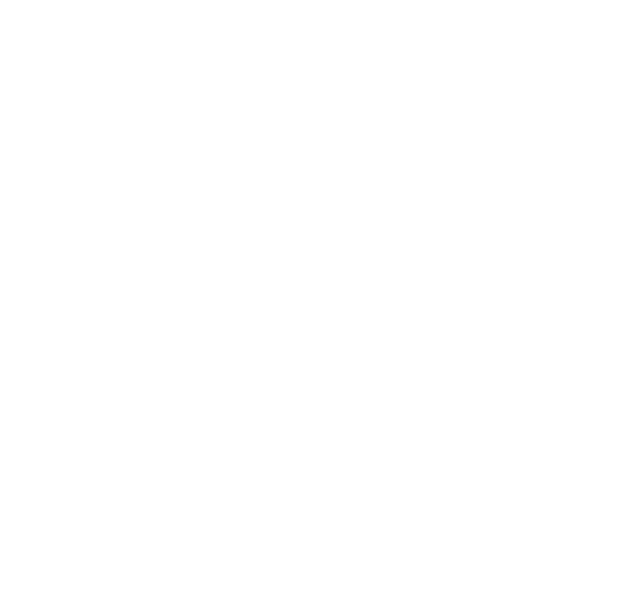
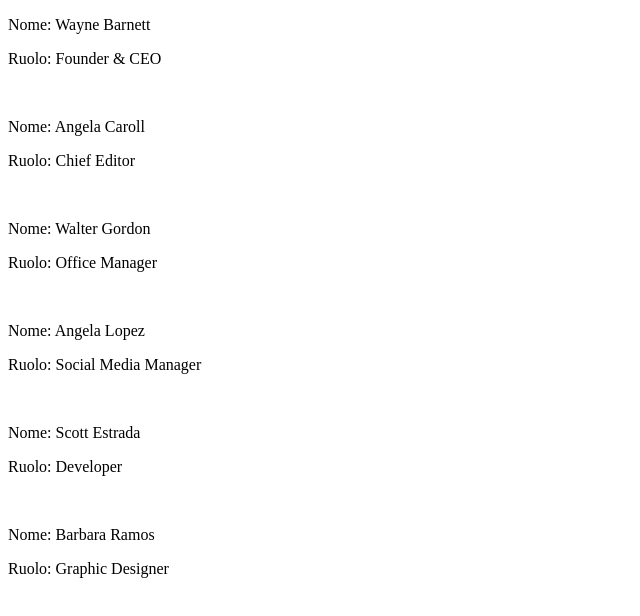
Before and after one commit to CosimoPetrarca/js-our-team, a plain HTML site: page index.html in a window 1280 px wide. Shown: the whole page, without its empty margins (0-640 px from the left). Drawn offline with Linux system fonts and the light colour scheme.

Commit message:
Milestone 2

```diff
--- a/index.html
+++ b/index.html
@@ -7,6 +7,8 @@
     <title>Our Team</title>
 </head>
 <body>
+    <div id="team-list">
+    </div>
     <script src="js/main.js"></script>
 </body>
 </html>
--- a/js/main.js
+++ b/js/main.js
@@ -40,4 +40,25 @@ for (let i = 0; i < teamMembers.length; i++) {
     console.log(`Nome: ${teamMembers[i].nome}`);
     console.log(`Ruolo: ${teamMembers[i].ruolo}`);
     console.log(`Foto: ${teamMembers[i].foto}`);
-  }
+}
+
+/* Stampare le stesse informazioni su DOM sottoforma di stringhe */
+const teamlist = document.getElementById("team-list");
+
+for (let i = 0; i < teamMembers.length; i++) {
+    const members = document.createElement("div");
+    members.classList.add("member");
+    teamlist.append(members);
+
+    const name = document.createElement("p");
+    name.innerHTML = `Nome: ${teamMembers[i].nome}`;
+    members.append(name);
+
+    const rule = document.createElement("p");
+    rule.innerHTML = `Ruolo: ${teamMembers[i].ruolo}`;
+    members.append(rule);
+
+    const img = document.createElement("img");
+    img.innerHTML = `Foto: ${teamMembers[i].foto}`;
+    members.append(img);
+}
```
